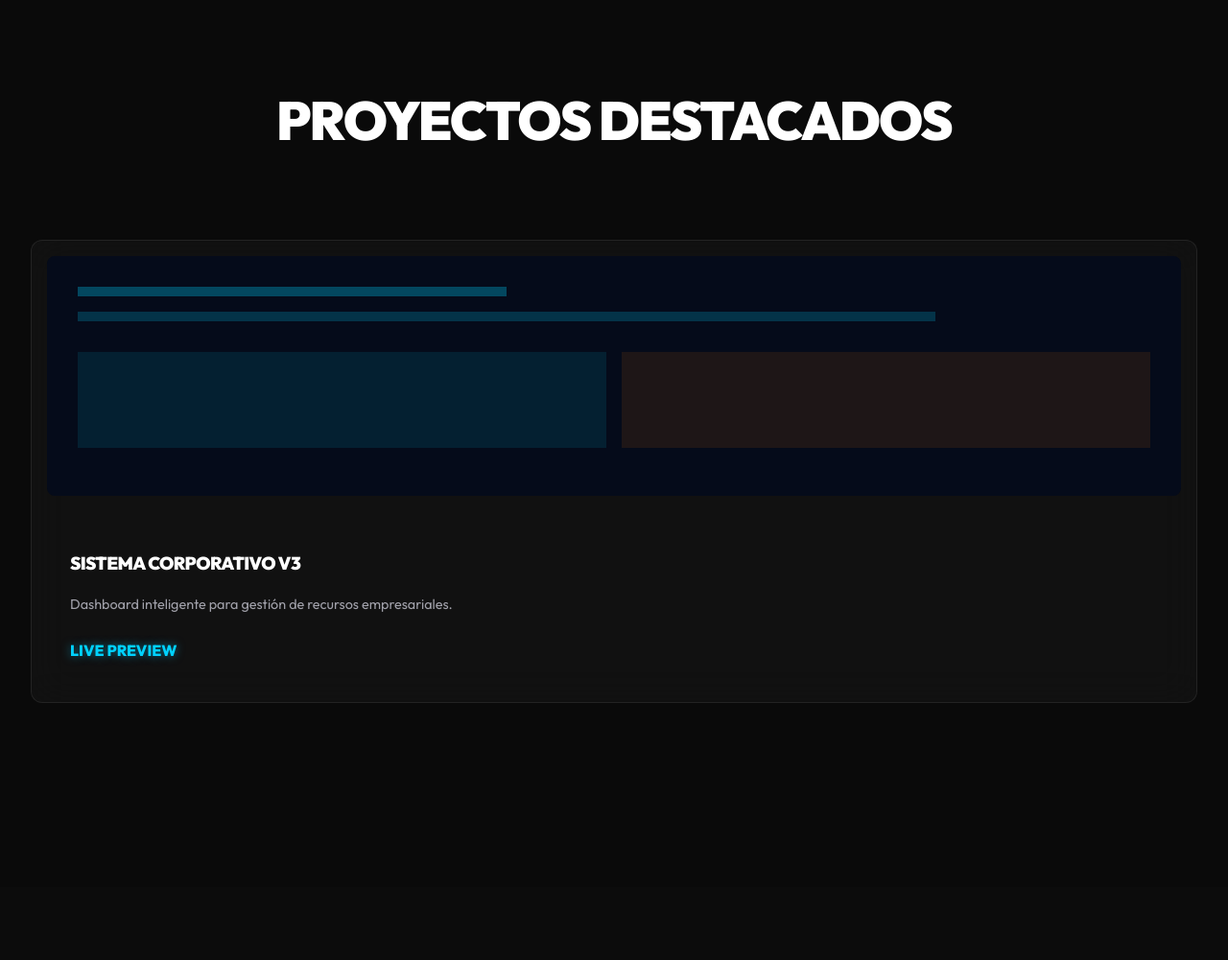
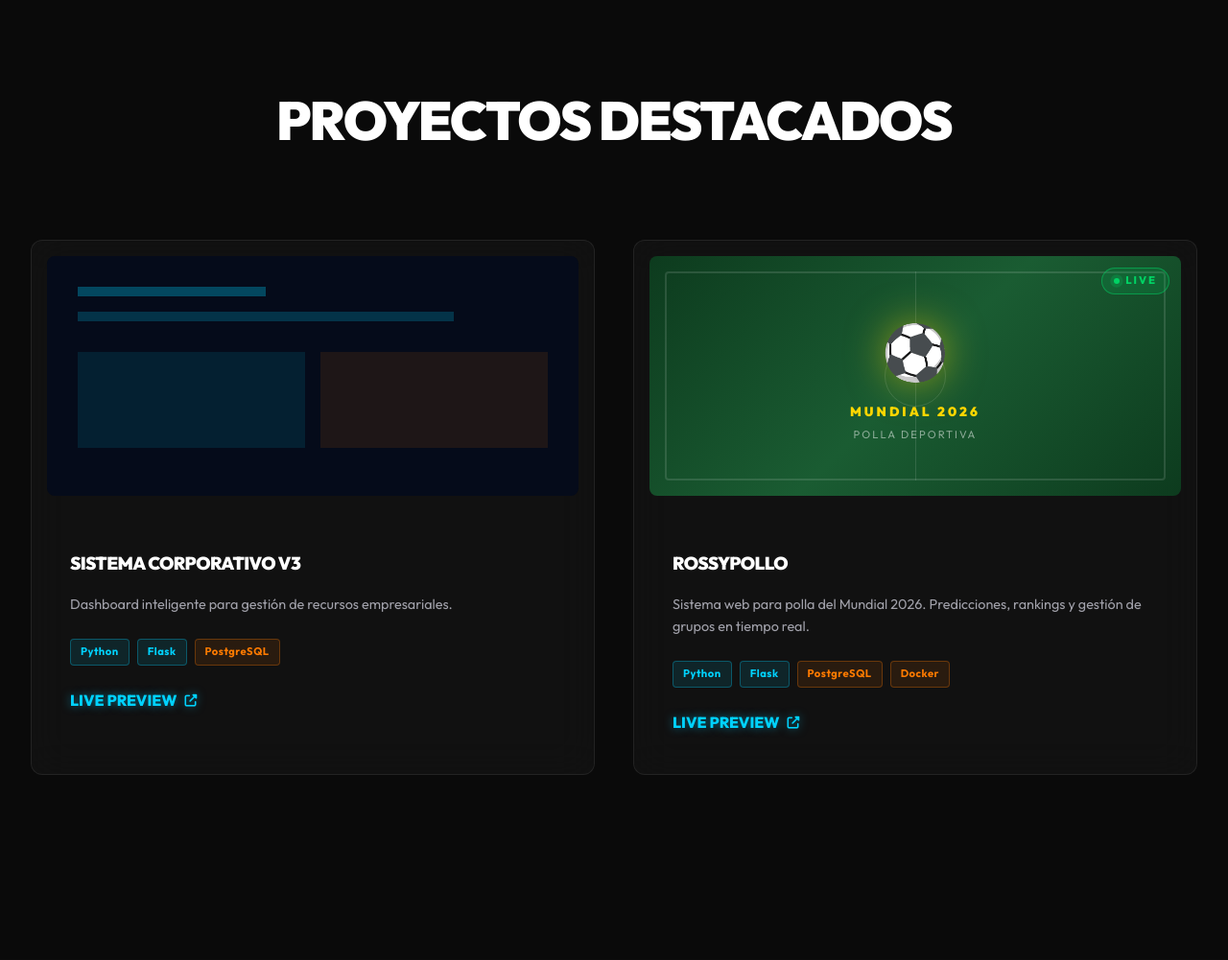
Before and after one commit to bduartesanabria-droid/Pagina_personal_dev, a Flask app: page / in a window 1280 px wide. Shown: the part 3203-4204 px from the top of the page at 96% size. Run offline with Flask 3, Linux system fonts and the light colour scheme.

Commit message:
Update index.html

```diff
--- a/app/templates/index.html
+++ b/app/templates/index.html
@@ -22,9 +22,9 @@
                 <p style="font-size: 1.2rem;">BYDS.DEV es una marca enfocada en crear experiencias digitales modernas para empresas, emprendimientos y negocios que buscan innovar y destacar. Combinamos diseño futurista, desarrollo web y tecnología para transformar ideas en soluciones digitales profesionales.</p>
             </div>
             <div class="glass-card reveal" style="transition-delay: 0.2s;">
-                <div style="font-size: 3rem; font-weight: 900; color: var(--neon-orange);">99%</div>
+                <div data-count="99" data-suffix="%" style="font-size: 3rem; font-weight: 900; color: var(--neon-orange);">99%</div>
                 <p>Satisfacción del Cliente</p>
-                <div style="font-size: 3rem; font-weight: 900; color: var(--neon-blue); margin-top: 2rem;">20+</div>
+                <div data-count="20" data-suffix="+" style="font-size: 3rem; font-weight: 900; color: var(--neon-blue); margin-top: 2rem;">20+</div>
                 <p>Proyectos Entregados</p>
             </div>
             <div class="glass-card reveal" style="transition-delay: 0.4s; text-align: center;">
@@ -97,9 +97,9 @@
     <div class="container">
         <h2 class="section-title reveal">PROYECTOS DESTACADOS</h2>
         <div class="grid-3">
+            <!-- Proyecto 1: Sistema Corporativo -->
             <div class="glass-card reveal" style="padding: 1rem; overflow: hidden;">
                 <div style="height: 250px; background: var(--dark-blue); border-radius: 8px; margin-bottom: 2rem;">
-                    <!-- Placeholder for dashboard visual -->
                     <div style="padding: 2rem;">
                         <div style="width: 40%; height: 10px; background: var(--neon-blue); opacity: 0.3; margin-bottom: 1rem;"></div>
                         <div style="width: 80%; height: 10px; background: var(--neon-blue); opacity: 0.2; margin-bottom: 1rem;"></div>
@@ -112,10 +112,42 @@
                 <div style="padding: 1.5rem;">
                     <h3>SISTEMA CORPORATIVO V3</h3>
                     <p style="color: var(--text-dim); font-size: 0.9rem; margin-top: 1rem;">Dashboard inteligente para gestión de recursos empresariales.</p>
-                    <a href="#" class="neon-text-blue" style="text-decoration: none; display: block; margin-top: 1.5rem; font-weight: 800;">LIVE PREVIEW</a>
+                    <div style="display: flex; flex-wrap: wrap; gap: 0.5rem; margin-top: 1.5rem;">
+                        <span class="proj-tag proj-tag-blue">Python</span>
+                        <span class="proj-tag proj-tag-blue">Flask</span>
+                        <span class="proj-tag proj-tag-orange">PostgreSQL</span>
+                    </div>
+                    <a href="#" class="neon-text-blue" style="text-decoration: none; display: flex; align-items: center; gap: 0.5rem; margin-top: 1.5rem; font-weight: 800;">LIVE PREVIEW <i class="fas fa-external-link-alt" style="font-size: 0.8rem;"></i></a>
                 </div>
             </div>
-            <!-- More projects can be added here -->
+
+            <!-- Proyecto 2: Rossypollo -->
+            <div class="glass-card reveal" style="padding: 1rem; overflow: hidden; transition-delay: 0.2s;">
+                <div style="height: 250px; background: linear-gradient(135deg, #0d3b1e 0%, #1a5c32 50%, #0d3b1e 100%); border-radius: 8px; margin-bottom: 2rem; position: relative; overflow: hidden; display: flex; align-items: center; justify-content: center;">
+                    <div style="position: absolute; inset: 0; border: 2px solid rgba(255,255,255,0.12); margin: 16px; border-radius: 4px;"></div>
+                    <div style="position: absolute; left: 50%; top: 16px; bottom: 16px; width: 1px; background: rgba(255,255,255,0.12);"></div>
+                    <div style="position: absolute; left: 50%; top: 50%; transform: translate(-50%, -50%); width: 64px; height: 64px; border: 1px solid rgba(255,255,255,0.12); border-radius: 50%;"></div>
+                    <div style="position: relative; z-index: 2; text-align: center;">
+                        <div style="font-size: 3.5rem; margin-bottom: 0.5rem; filter: drop-shadow(0 0 20px rgba(255,215,0,0.5));">⚽</div>
+                        <div style="color: #FFD700; font-weight: 900; font-size: 0.85rem; letter-spacing: 3px;">MUNDIAL 2026</div>
+                        <div style="color: rgba(255,255,255,0.5); font-size: 0.7rem; letter-spacing: 2px; margin-top: 4px;">POLLA DEPORTIVA</div>
+                    </div>
+                    <div style="position: absolute; top: 12px; right: 12px; background: rgba(0,210,100,0.15); border: 1px solid rgba(0,210,100,0.5); color: #00d264; padding: 4px 12px; border-radius: 50px; font-size: 0.7rem; font-weight: 800; letter-spacing: 2px; display: flex; align-items: center; gap: 6px;">
+                        <span class="live-dot"></span>LIVE
+                    </div>
+                </div>
+                <div style="padding: 1.5rem;">
+                    <h3>ROSSYPOLLO</h3>
+                    <p style="color: var(--text-dim); font-size: 0.9rem; margin-top: 1rem;">Sistema web para polla del Mundial 2026. Predicciones, rankings y gestión de grupos en tiempo real.</p>
+                    <div style="display: flex; flex-wrap: wrap; gap: 0.5rem; margin-top: 1.5rem;">
+                        <span class="proj-tag proj-tag-blue">Python</span>
+                        <span class="proj-tag proj-tag-blue">Flask</span>
+                        <span class="proj-tag proj-tag-orange">PostgreSQL</span>
+                        <span class="proj-tag proj-tag-orange">Docker</span>
+                    </div>
+                    <a href="https://rossypollo.proyecto.sbs" target="_blank" class="neon-text-blue" style="text-decoration: none; display: flex; align-items: center; gap: 0.5rem; margin-top: 1.5rem; font-weight: 800;">LIVE PREVIEW <i class="fas fa-external-link-alt" style="font-size: 0.8rem;"></i></a>
+                </div>
+            </div>
         </div>
     </div>
 </section>
@@ -207,6 +239,33 @@
 </section>
 
 <script>
+    // Animated counter for stats
+    function animateCounter(el, target, suffix) {
+        const duration = 2000;
+        const start = performance.now();
+        const update = (now) => {
+            const p = Math.min((now - start) / duration, 1);
+            const eased = 1 - Math.pow(1 - p, 3);
+            el.textContent = Math.round(eased * target) + suffix;
+            if (p < 1) requestAnimationFrame(update);
+        };
+        requestAnimationFrame(update);
+    }
+    const statsObserver = new IntersectionObserver((entries) => {
+        entries.forEach(entry => {
+            if (entry.isIntersecting) {
+                entry.target.querySelectorAll('[data-count]').forEach(el => {
+                    animateCounter(el, +el.dataset.count, el.dataset.suffix || '');
+                });
+                statsObserver.unobserve(entry.target);
+            }
+        });
+    }, { threshold: 0.4 });
+    document.addEventListener('DOMContentLoaded', () => {
+        const stats = document.querySelector('#quienes-somos');
+        if (stats) statsObserver.observe(stats);
+    });
+
     // Rotating Headlines
     const headlines = [
         "TU NEGOCIO NECESITA PRESENCIA DIGITAL",
@@ -304,5 +363,13 @@
 <style>
     #heroTitle { transition: opacity 0.5s ease-in-out; }
     input:focus, textarea:focus { outline: 1px solid var(--neon-blue); }
+    .proj-tag { padding: 4px 10px; border-radius: 4px; font-size: 0.7rem; font-weight: 700; letter-spacing: 0.5px; }
+    .proj-tag-blue { background: rgba(0,210,255,0.1); border: 1px solid rgba(0,210,255,0.3); color: var(--neon-blue); }
+    .proj-tag-orange { background: rgba(255,123,0,0.1); border: 1px solid rgba(255,123,0,0.3); color: var(--neon-orange); }
+    @keyframes pulse-dot {
+        0%, 100% { box-shadow: 0 0 0 0 rgba(0,210,100,0.5); }
+        70% { box-shadow: 0 0 0 6px rgba(0,210,100,0); }
+    }
+    .live-dot { display: inline-block; width: 6px; height: 6px; background: #00d264; border-radius: 50%; animation: pulse-dot 1.5s ease-in-out infinite; }
 </style>
 {% endblock %}
```
